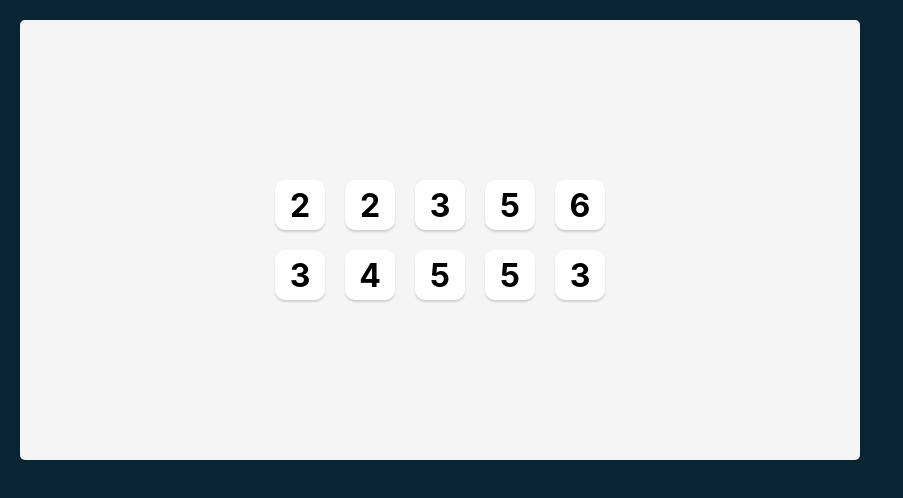
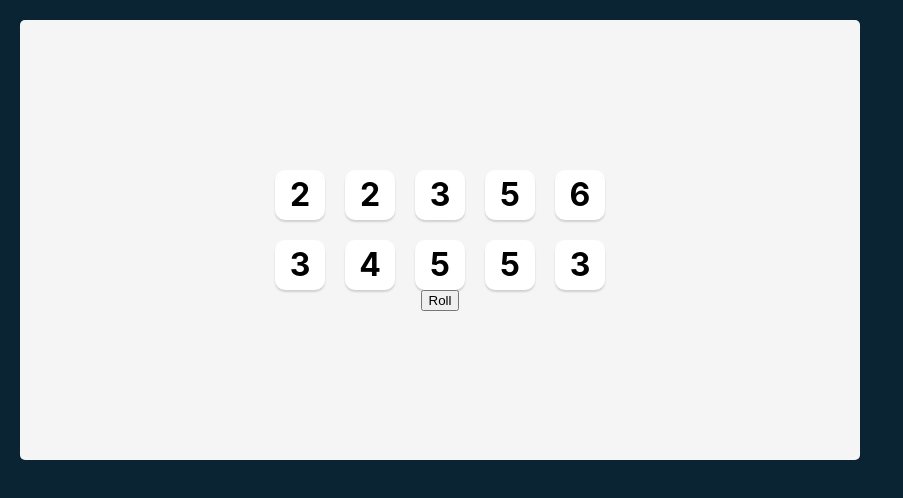
Before and after one commit to yildiztugba/Tenzies, a React (Create React App) app: page / in a window 1280 px wide. Shown: the top 498 px of the page, without its empty margins (0-903 px from the left). Built offline with nearby package versions, Linux system fonts and the light colour scheme.

Commit message:
added roll butto

```diff
--- a/src/App.js
+++ b/src/App.js
@@ -26,6 +26,7 @@ const diceElement =allDice.map(dice=>{
     <div className="dice-container">
       {diceElement}
       </div>
+      <button>Roll</button>
   </main>
   );
 }
```
